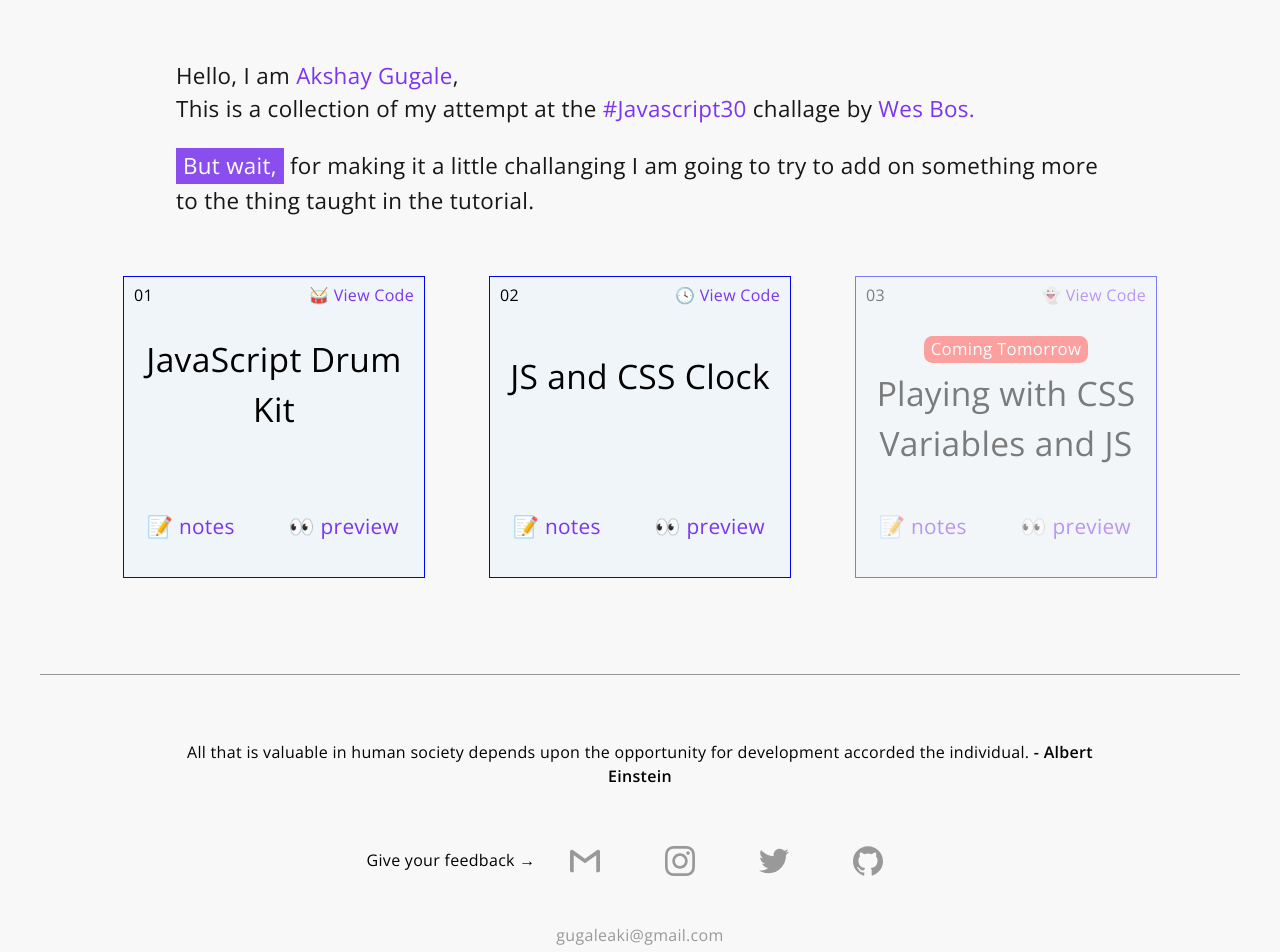
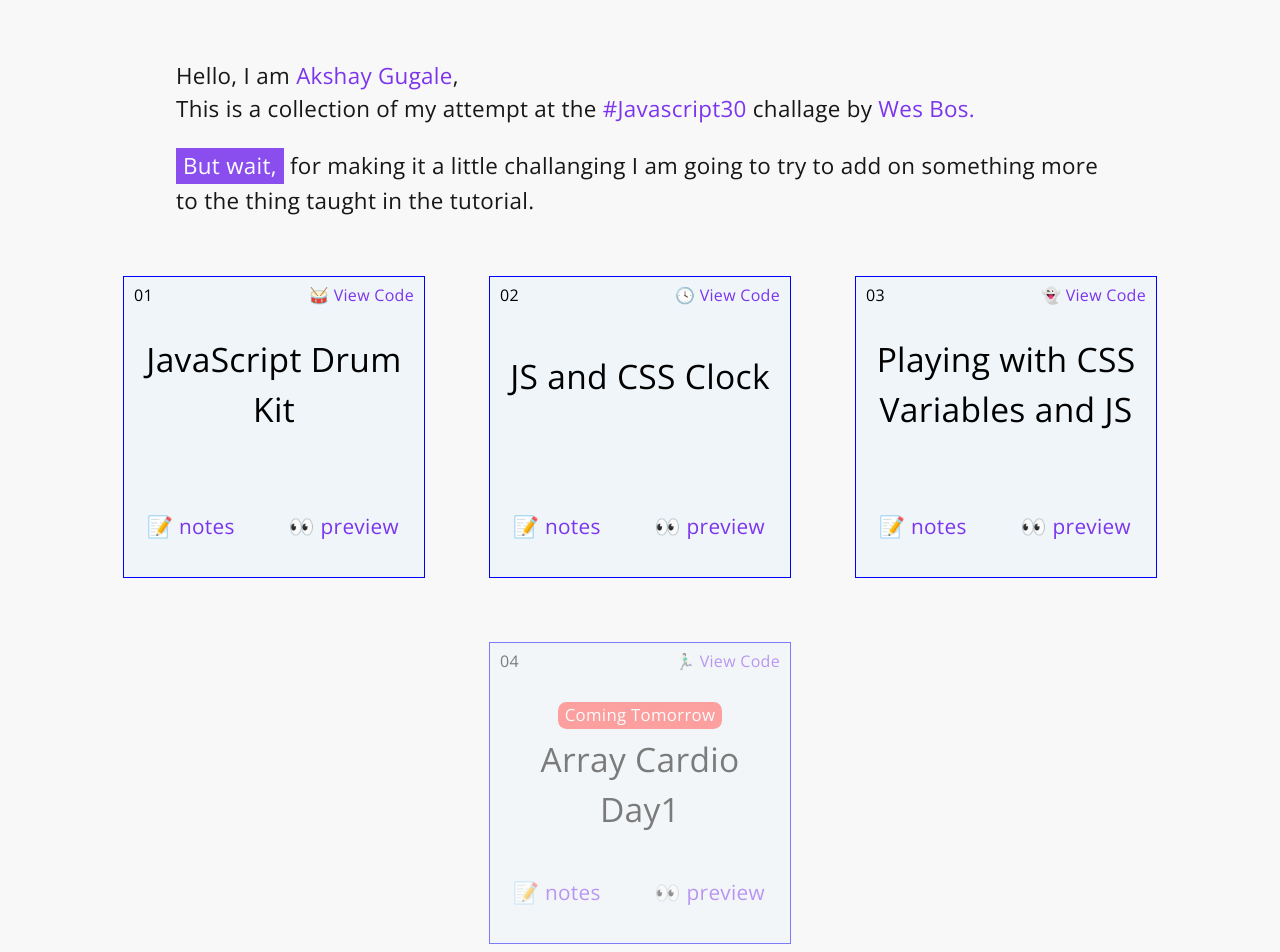
Before and after one commit to akigugale/akigugale.github.io, a plain HTML site: page JS30/index.html in a window 1280 px wide. Shown: the top 952 px of the page. Drawn offline with nearby package versions, Linux system fonts and the light colour scheme.

Commit message:
added day 03 to JS30 index

```diff
--- a/JS30/index.html
+++ b/JS30/index.html
@@ -75,24 +75,46 @@
 			</div>
 
 
-			<div class="card disable">
+			<div class="card">
 				<div class="numbering">
 					<span class="numeric">03</span>
 					<a href="https://github.com/akigugale/akigugale.github.io/tree/master/JS30/day03"><span class="wording">👻 View Code</span></a>
 				</div>
 				<div class="title">
-					<h2>
-						<span class="upcoming">Coming Tomorrow</span>
-						<br>Playing with CSS Variables and JS</h2>
+					<h2>Playing with CSS Variables and JS</h2>
 				</div>
 				<div class="action-btns">
-					<a href="day03/" class="notes-button">
+					<a href="notes.html?day=03" class="notes-button">
 						<span>📝 notes</span>
 					</a>
 
 					&nbsp;
 
-					<a href="notes.html?day=03" class="notes-button">
+					<a href="day03/" class="notes-button">
+						<span>👀 preview</span>
+					</a>
+				</div>
+			</div>
+
+
+			<div class="card disable">
+				<div class="numbering">
+					<span class="numeric">04</span>
+					<a href="https://github.com/akigugale/akigugale.github.io/tree/master/JS30/day04"><span class="wording">🏃🏻‍♂️ View Code</span></a>
+				</div>
+				<div class="title">
+					<h2>
+						<span class="upcoming">Coming Tomorrow</span>
+						<br>Array Cardio Day1</h2>
+				</div>
+				<div class="action-btns">
+					<a href="day04/" class="notes-button">
+						<span>📝 notes</span>
+					</a>
+
+					&nbsp;
+
+					<a href="notes.html?day=04" class="notes-button">
 						<span>👀 preview</span>
 					</a>
 				</div>
```
